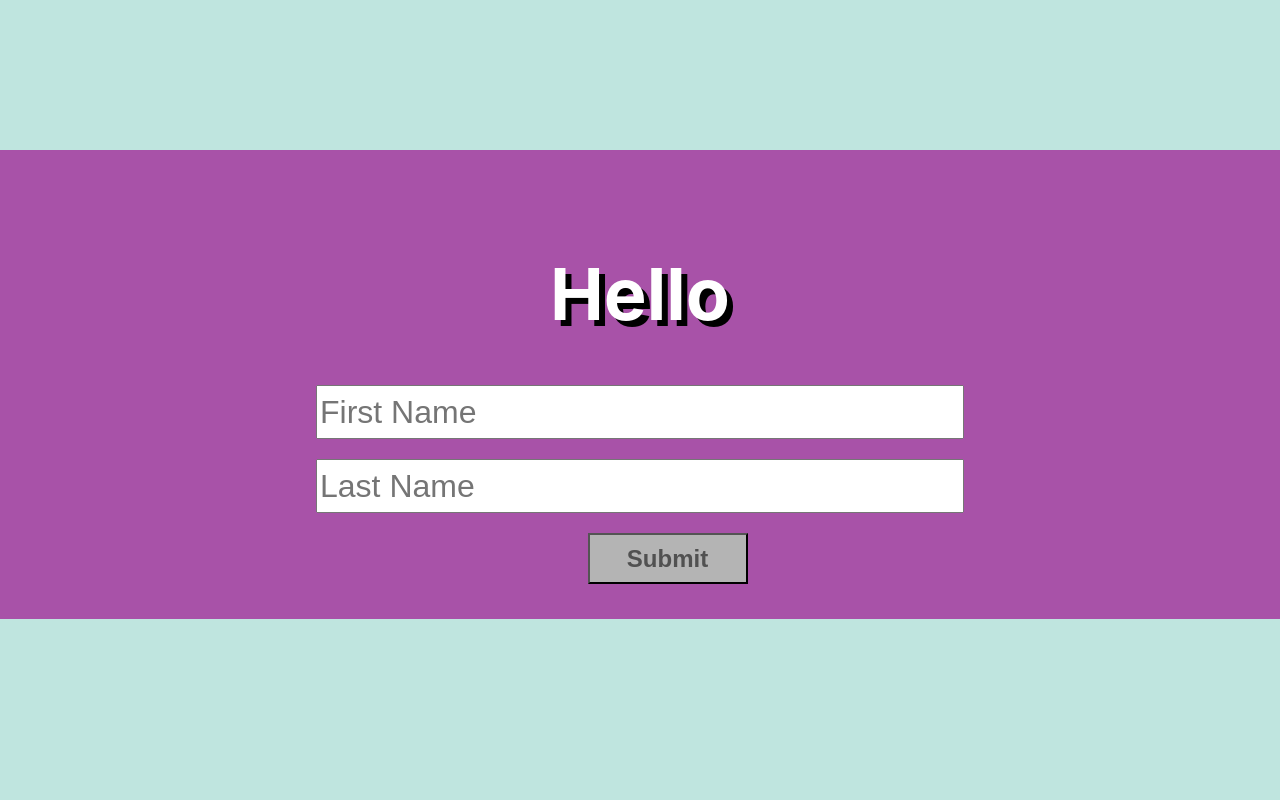
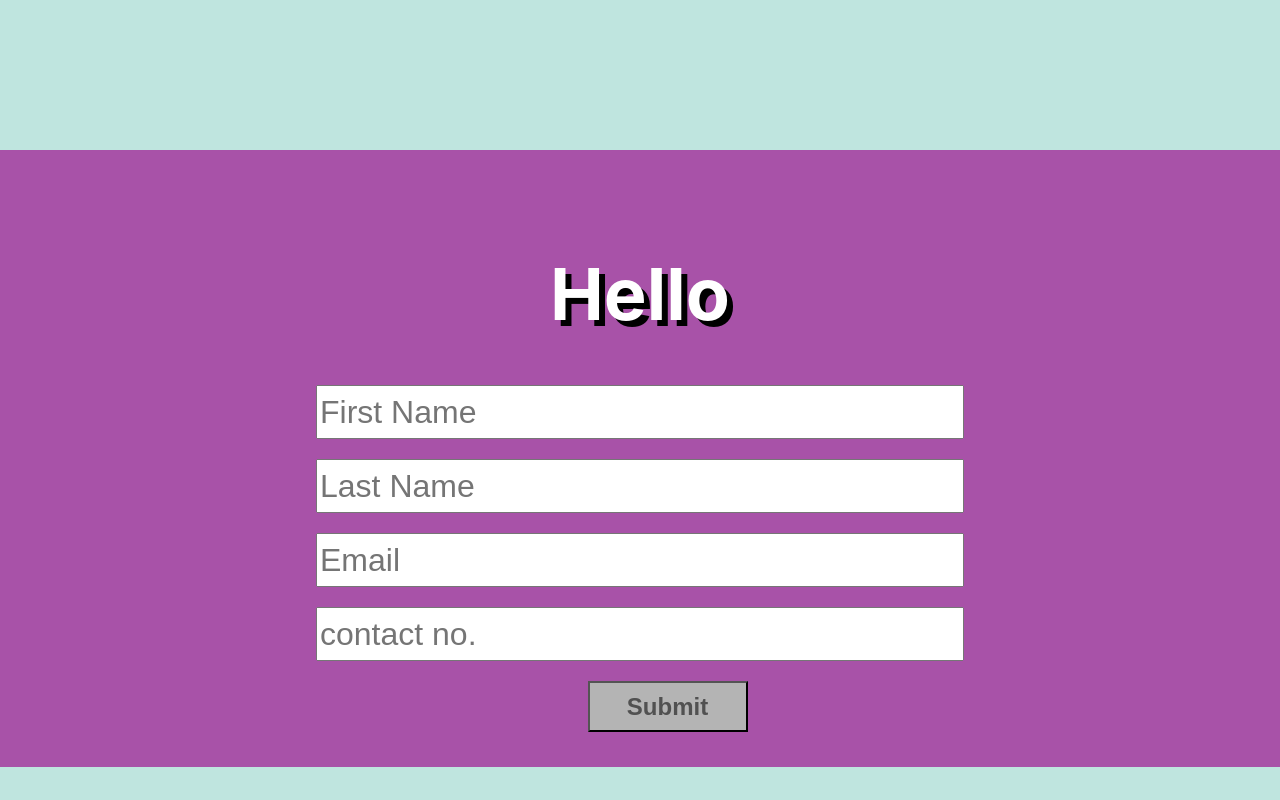
Before and after one commit to Shivam-Shandilya1/learningReact2, a React (Create React App) app: page / in a window 1280 px wide. Built offline with nearby package versions, Linux system fonts and the light colour scheme; a web font is replaced by a local one.

Commit message:
Form updated

```diff
--- a/src/Form.jsx
+++ b/src/Form.jsx
@@ -10,23 +10,47 @@ function Form ()
     {
         fname: "",
         lname: "",
+        email:"",
+        contact:"",
     });
     const addname= (event)=>
     {
+        const data = []
        SetName((prev)=>
        {
            if(event.target.name ==="fname")
            {
                return{
                    fname: event.target.value ,
-                   lname: prev.lname,}
-           }else{
+                   lname: prev.lname,
+                   email:prev.email,
+                   contact:prev.contact,
+                }
+           }else if(event.target.name === "lname"){
             return{
                 lname: event.target.value ,
-                fname: prev.fname,}
+                fname: prev.fname,
+                email:prev.email,
+                contact:prev.contact,}
            }
-       })
-    };
+       else if(event.target.name === "email"){
+        return{
+            email: event.target.value ,
+            fname: prev.fname,
+            lname:prev.lname,
+            contact:prev.contact,
+        }
+       }else{
+        return{
+            email: prev.email ,
+            fname: prev.fname,
+            lname:prev.lname,
+            contact:event.target.value,
+        }
+
+    }
+
+    })};
 
     const clicked= (event) =>
     {
@@ -39,9 +63,13 @@ function Form ()
         <div style={stylo}>
 
             <h1 style={heading} className="head1">Hello {namevalue.fname} {namevalue.lname}</h1>
+            <h2>{namevalue.email}</h2>
+            <h2>{namevalue.contact}</h2>
             <form onSubmit={clicked}>
                <input name="fname" type="text" placeholder="First Name" style={{height:"3rem",width:"40rem",fontSize:"2rem",color:"grey",display:"block",margin:"20px"}} onChange={addname} value={namevalue.fname} ></input>
                <input name="lname" type="text" placeholder="Last Name" style={{height:"3rem",width:"40rem",fontSize:"2rem",color:"grey",display:"block",margin:"20px"}} onChange={addname} value={namevalue.lname}></input>
+               <input name="email" type="email" placeholder="Email" style={{height:"3rem",width:"40rem",fontSize:"2rem",color:"grey",display:"block",margin:"20px"}} onChange={addname} value={namevalue.email}></input>
+               <input name="contact" type="text" placeholder="contact no." style={{height:"3rem",width:"40rem",fontSize:"2rem",color:"grey",display:"block",margin:"20px"}} onChange={addname} value={namevalue.contact}></input>
                 <button type="submit" style={{height:"3.2rem",width:"10rem",marginLeft:"55px"}} >Submit</button>
                 </form>
 
```
